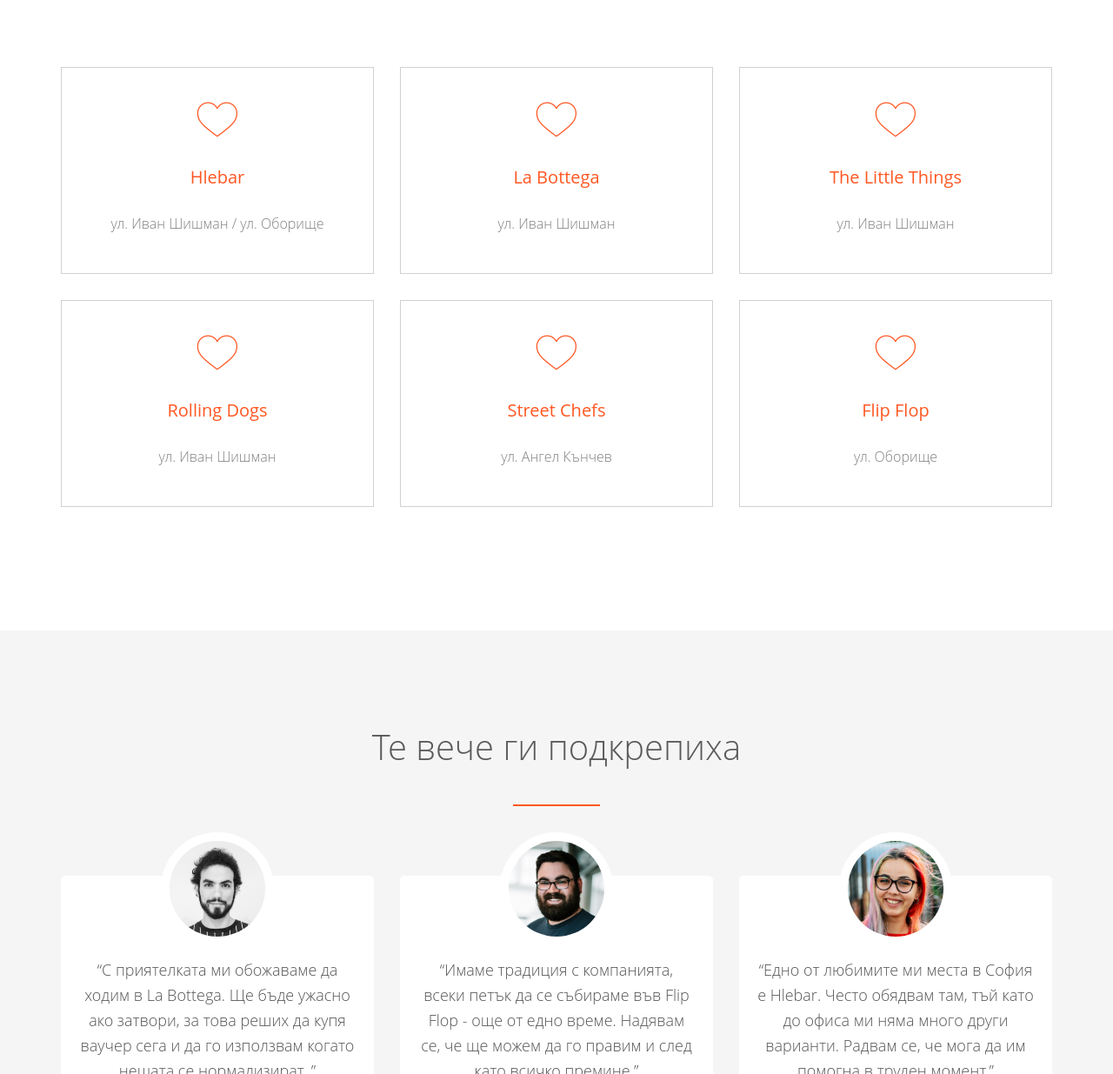
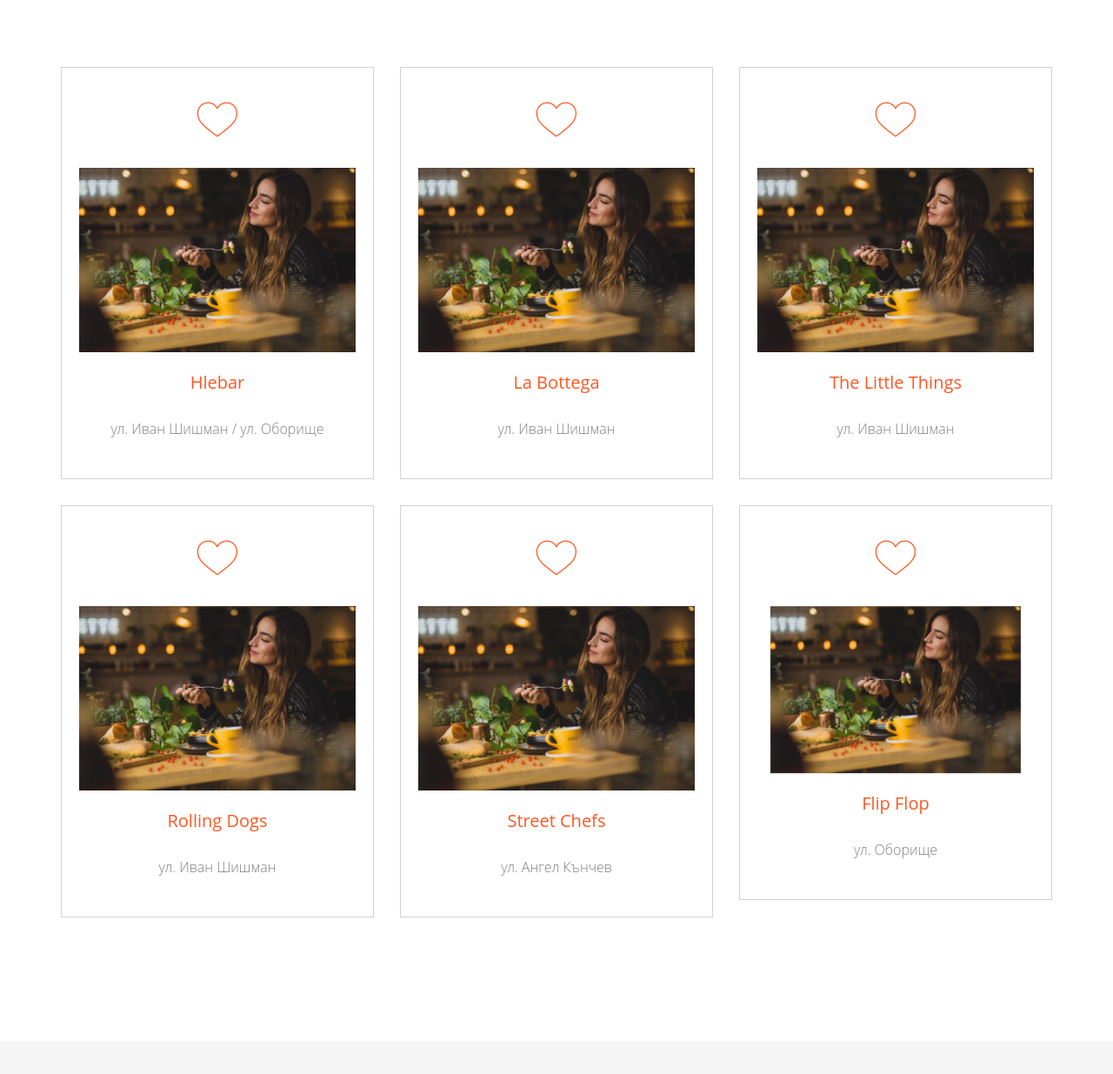
Before and after one commit to dmngdsm/localsupport, a plain HTML site: page flipflop.html in a window 1280 px wide. Shown: the part 2536-3771 px from the top of the page at 87% size. Drawn offline with Linux system fonts and the light colour scheme; files whose address does not match are found by name.

Commit message:
Update flipflop.html

```diff
--- a/flipflop.html
+++ b/flipflop.html
@@ -7,7 +7,7 @@
 	<head>
 	<meta charset="utf-8">
 	<meta http-equiv="X-UA-Compatible" content="IE=edge">
-	<title>LocalSupport &mdash; Спаси любимото си заведение</title>
+	<title>Флип Флоп&mdash; Спаси любимото си заведение</title>
 	<meta name="viewport" content="width=device-width, initial-scale=1">
 	<meta name="description" content="Free HTML5 Template by FREEHTML5.CO" />
 	<meta name="keywords" content="free html5, free template, free bootstrap, html5, css3, mobile first, responsive" />
@@ -309,43 +309,67 @@
 					<div class="col-md-4 col-sm-4">
 						<a href='#'><div class="services animate-box">
 							<span><i class="icon-heart"></i></span>
+							<p><img src="images/cover_bg_2.jpg" alt="Restaurant" class="img-responsive"></p>
 							<h3>Hlebar</h3>
 							<p>ул. Иван Шишман / ул. Оборище</p>
+							<div class="col-md-12 text-center animate-box">
+
+					</div>
 						</div></a>
 					</div>
 					<div class="col-md-4 col-sm-4">
 						<a href='#'><div class="services animate-box">
 							<span><i class="icon-heart"></i></span>
+							<p><img src="images/cover_bg_2.jpg" alt="Restaurant" class="img-responsive"></p>
 							<h3>La Bottega</h3>
 							<p>ул. Иван Шишман</p>
+							<div class="col-md-12 text-center animate-box">
+
+					</div>
 						</div>
 					</div></a>
 					<div class="col-md-4 col-sm-4">
 						<a href='#'><div class="services animate-box">
 							<span><i class="icon-heart"></i></span>
+							<p><img src="images/cover_bg_2.jpg" alt="Restaurant" class="img-responsive"></p>
 							<h3>The Little Things</h3>
 							<p>ул. Иван Шишман</p>
+							<div class="col-md-12 text-center animate-box">
+
+					</div>
 						</div></a>
 					</div>
 					<div class="col-md-4 col-sm-4">
 						<a href='#'><div class="services animate-box">
 							<span><i class="icon-heart"></i></span>
+							<p><img src="images/cover_bg_2.jpg" alt="Restaurant" class="img-responsive"></p>
 							<h3>Rolling Dogs</h3>
 							<p>ул. Иван Шишман</p>
+							<div class="col-md-12 text-center animate-box">
+
+					</div>
 						</div></a>
 					</div>
 					<div class="col-md-4 col-sm-4">
 						<a href='#'><div class="services animate-box">
 							<span><i class="icon-heart"></i></span>
+							<p><img src="images/cover_bg_2.jpg" alt="Restaurant" class="img-responsive"></p>
 							<h3>Street Chefs</h3>
 							<p>ул. Ангел Кънчев</p>
+							<div class="col-md-12 text-center animate-box">
+
+					</div>
 						</div></a>
 					</div>
 					<div class="col-md-4 col-sm-4">
 						<a href='#'><div class="services animate-box">
 							<span><i class="icon-heart"></i></span>
+							<div class="col-md-12 text-center animate-box">
+						<p><img src="images/cover_bg_2.jpg" alt="Restaurant" class="img-responsive"></p>
+					</div>
 							<h3>Flip Flop</h3>
 							<p>ул. Оборище</p>
+
 						</div></a>
 					</div>
 				</div>
```
